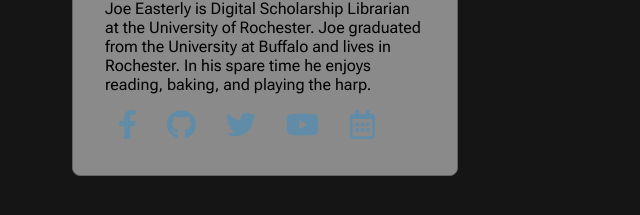
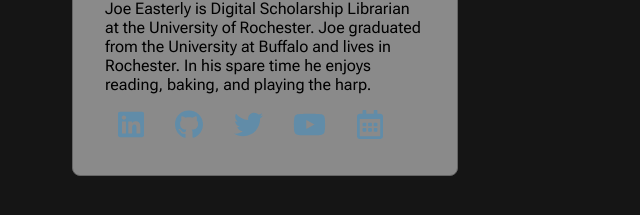
Before and after one commit to joeeasterly/joeeasterly.github.io, a Jekyll site: the page built from README.md, in a window 1280 px wide. Shown: the part 606-821 px from the top of the page, without its empty margins (0-640 px from the left). Built offline with Jekyll 4.4.1, drawn with Linux system fonts in a browser that asks for light colours.

Commit message:
swapped facebook for LinkedIn

```diff
--- a/_layouts/default.html
+++ b/_layouts/default.html
@@ -18,11 +18,11 @@
         <img id="photo" src="/assets/img/joe.jpg"/>
         {{ content }}
       <div id="links">
-        <span id="facebook"><a href="{{site.facebook}}"><img src="/assets/img/facebook-f.svg"/></a></span>
-        <span id="facebook"><a href="{{site.github}}"><img src="/assets/img/github.svg"/></a></span>
-        <span id="facebook"><a href="{{site.twitter}}"><img src="/assets/img/twitter.svg"/></a></span>
-        <span id="facebook"><a href="{{site.youtube}}"><img src="/assets/img/youtube.svg"/></a></span>
-        <span id="facebook"><a href="{{site.calendar}}"><img src="/assets/img/calendar-alt.svg"/></a></span>
+        <span id="linkedin"><a href="{{site.linkedin}}"><img src="/assets/img/linkedin.svg"/></a></span>
+        <span id="github"><a href="{{site.github}}"><img src="/assets/img/github.svg"/></a></span>
+        <span id="twitter"><a href="{{site.twitter}}"><img src="/assets/img/twitter.svg"/></a></span>
+        <span id="youtube"><a href="{{site.youtube}}"><img src="/assets/img/youtube.svg"/></a></span>
+        <span id="calendar"><a href="{{site.calendar}}"><img src="/assets/img/calendar-alt.svg"/></a></span>
       </div>
       {% if page.background-type == "video" %}
       <video id="bio-background-video" autoplay muted></video>
```
Also changed, not shown: assets/img/linkedin.svg (added).
